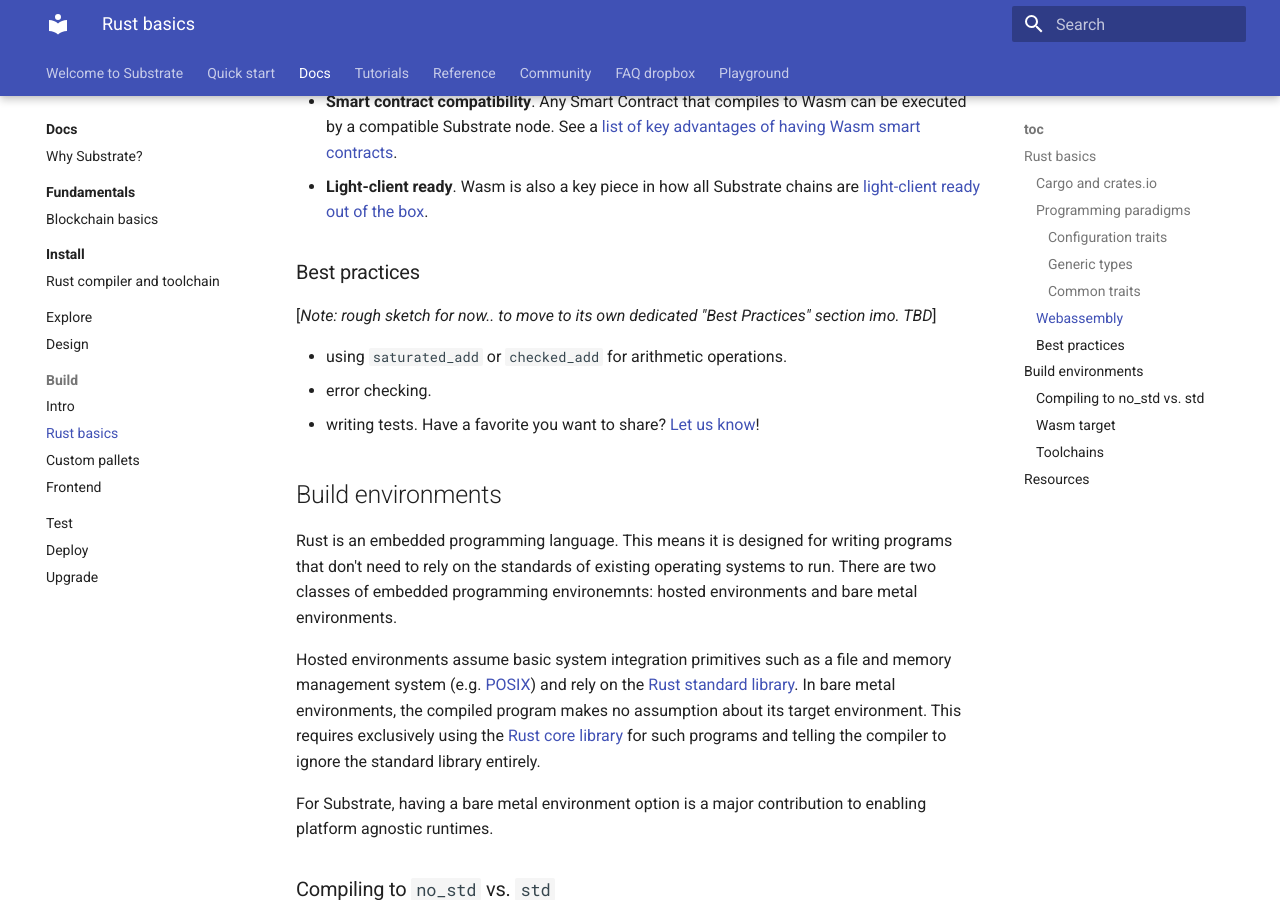
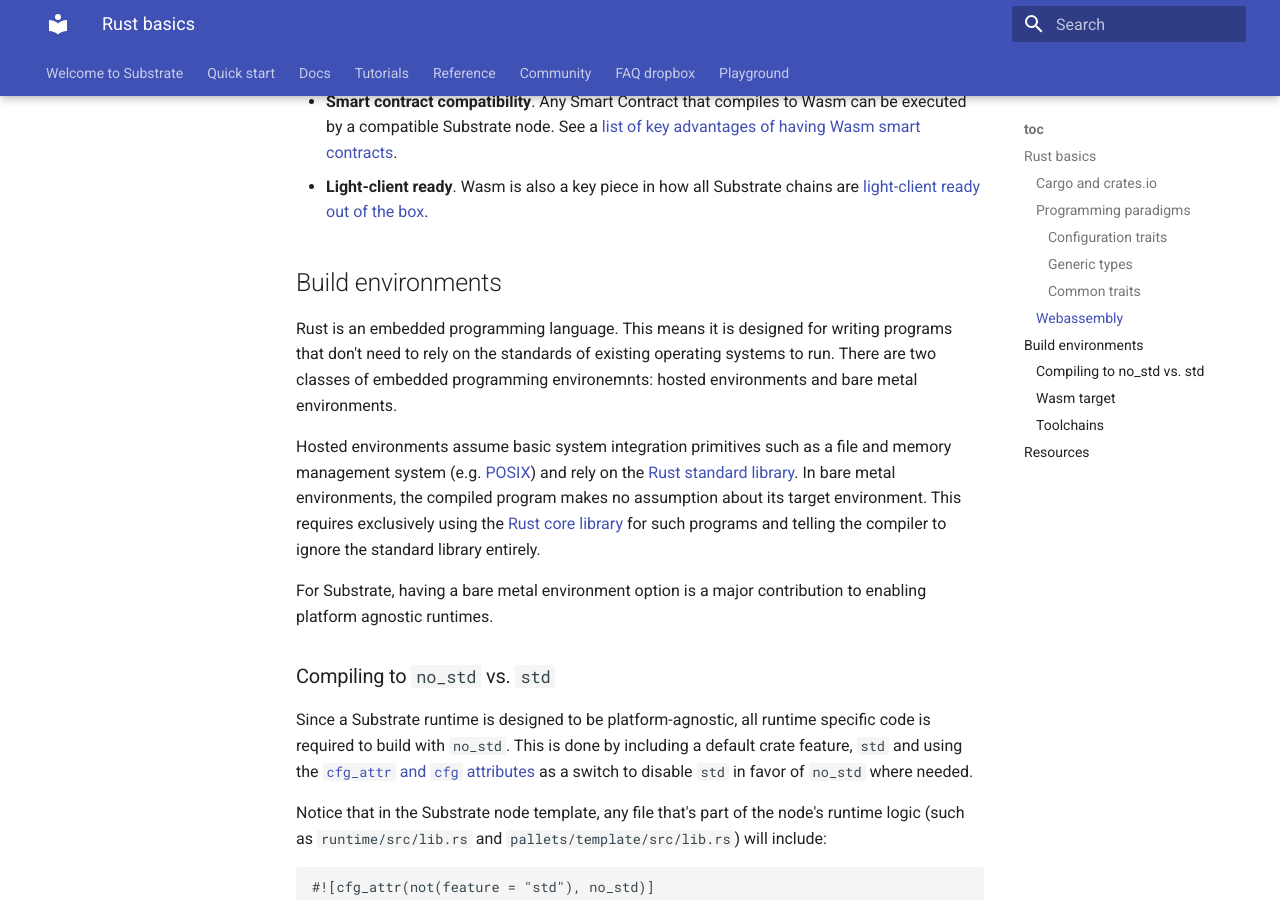
Before and after one commit to polkadot-developers/docs-sandbox, an MkDocs documentation site: the page built from source/docs/main-docs/02-fundamentals/rust-basics.md, in a window 1280 px wide and 900 px high, scrolled down 3633 px. Built offline with MkDocs 1.6.1 and Material for MkDocs 9.7.7, drawn with Linux system fonts in a browser that asks for light colours; some of the changed text lies outside the part shown.

Commit message:
Move Rust basics to fundamentals

```diff
--- a/source/docs/main-docs/06-build/rust-basics.md
+++ b/source/docs/main-docs/02-fundamentals/rust-basics.md
@@ -145,16 +145,6 @@
 - **Smart contract compatibility**. Any Smart Contract that compiles to Wasm can be executed by a compatible Substrate node. See a [list of key advantages of having Wasm smart contracts](https://paritytech.github.io/ink-docs/why-webassembly-for-smart-contracts).
 - **Light-client ready**. Wasm is also a key piece in how all Substrate chains are [light-client ready out of the box](https://paritytech.github.io/substrate-connect/#wasm-light-clients).
 
-
-### Best practices
-
-[_Note: rough sketch for now.. to move to its own dedicated "Best Practices" section imo. TBD_]
-
-- using `saturated_add` or `checked_add` for arithmetic operations.
-- error checking.
-- writing tests.
-Have a favorite you want to share? [Let us know](https://github.com/substrate-developer-hub/substrate-docs/issues/558)!
-
 ## Build environments
 
 Rust is an embedded programming language.
```
